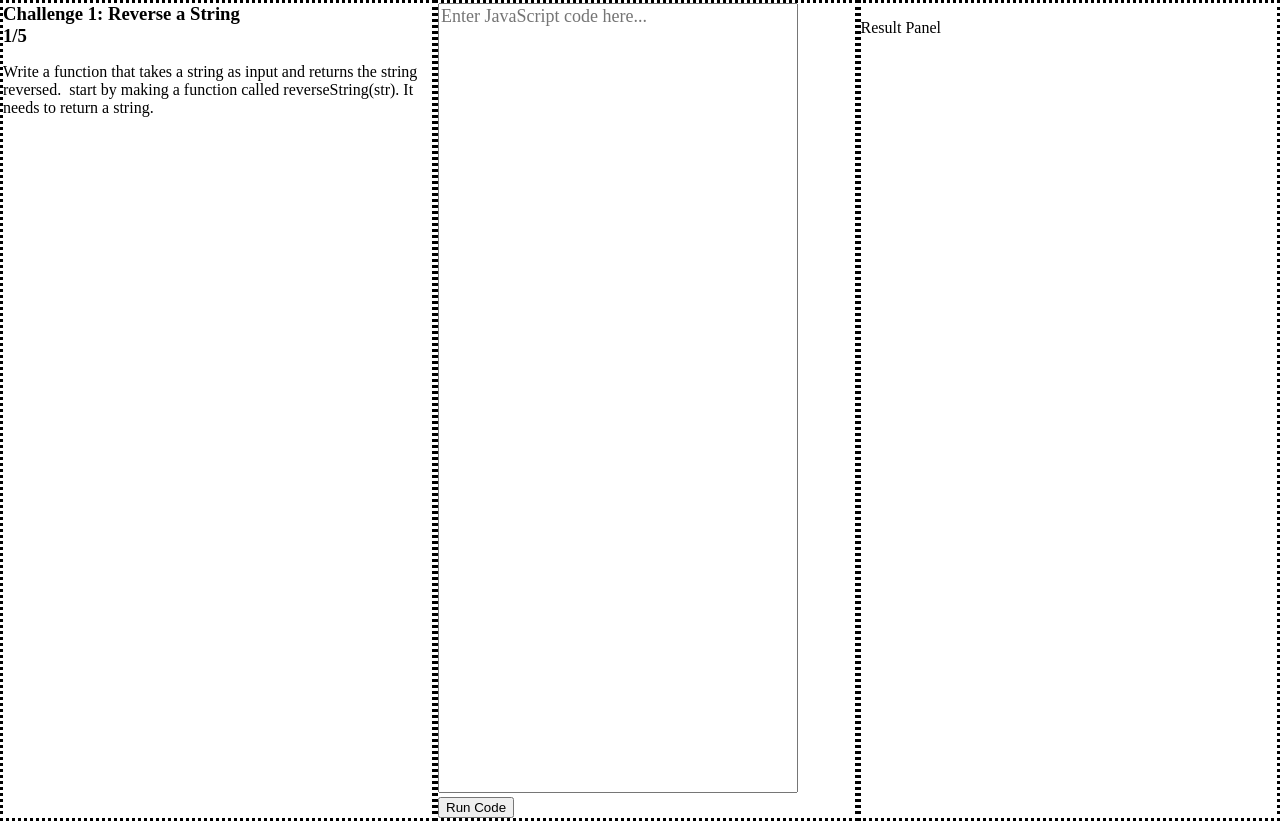
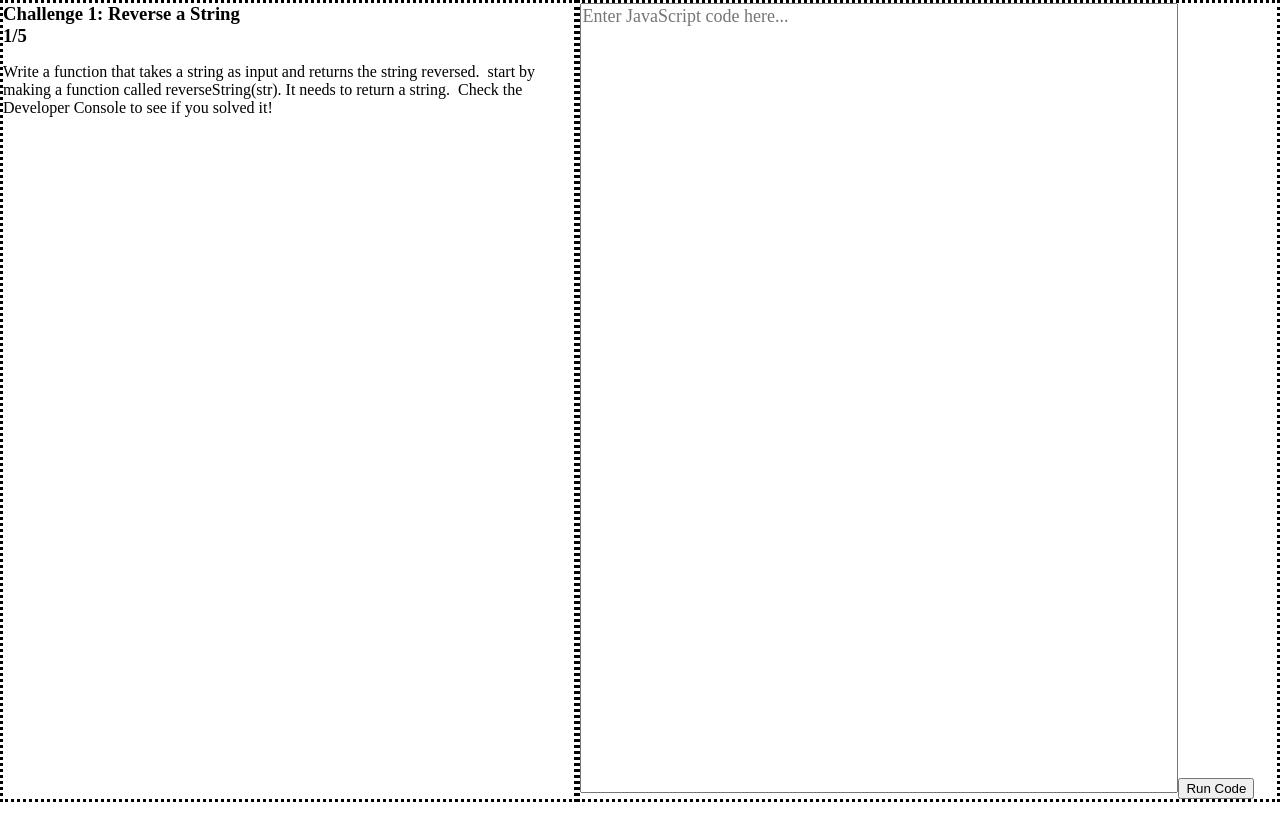
Before and after one commit to MarkDemidovs/-manabucode, a React (Vite) app in the folder frontend/: page /C1 in a window 1280 px wide. Built offline with nearby package versions, Linux system fonts and the light colour scheme; a web font is replaced by a local one.

Commit message:
results tab fix + results)

```diff
--- a/frontend/src/challanges/C1.jsx
+++ b/frontend/src/challanges/C1.jsx
@@ -1,18 +1,16 @@
 import CodePanel from "./codePanel";
 import InfoPanel from "./infoPanel";
-import ResultPanel from "./resultPanel";
 
 export default function C1() {
 	return (
 		<>
 			<div className="testPanels">
 				<InfoPanel title={"Challenge 1: Reverse a String"} description={
-                    "Write a function that takes a string as input and returns the string reversed.  start by making a function called reverseString(str). It needs to return a string."
+                    "Write a function that takes a string as input and returns the string reversed.  start by making a function called reverseString(str). It needs to return a string.  Check the Developer Console to see if you solved it!"
                     } difficulty={"1/5"}/>
-				<CodePanel defaultExecutionCode={'return reverseString("Helo");'} shouldBe={"olleH"} />
+				<CodePanel defaultExecutionCode={'return reverseString("Hello");'} shouldBe={"olleH"} />
 
 
-				<ResultPanel/>
 			</div>
 		</>
 	)
--- a/frontend/src/challanges/codePanel.jsx
+++ b/frontend/src/challanges/codePanel.jsx
@@ -5,7 +5,6 @@ export default function CodePanel({ defaultExecutionCode, shouldBe }) {
 
     const runCode = () => {
         try {
-            // Define code with an explicit return for the result of defaultExecutionCode
             const wrappedCode = `
                 ${code}
                 return (function() {
@@ -13,10 +12,9 @@ export default function CodePanel({ defaultExecutionCode, shouldBe }) {
                 })();
             `;
 
-            // Execute the code
             const result = new Function(wrappedCode)();
             console.log("Result:", result);
-            console.log("Should be:", shouldBe);
+            console.log("Should be:", "Stop trying to cheat!"); //shouldBe
 
             if (result === shouldBe.trim()) {
                 console.log("Solved!");
--- a/frontend/src/challanges/resultPanel.jsx
+++ /dev/null
@@ -1,5 +0,0 @@
-export default function ResultPanel() {
-    return (<div className="resultPanel">
-        <p>Result Panel</p>
-    </div>)
-}
--- a/frontend/src/index.css
+++ b/frontend/src/index.css
@@ -133,16 +133,16 @@ a {
 	flex-direction: row;
 }
 
-.infoPanel, .codePanel, .resultPanel{
+.infoPanel, .codePanel{
 	border: dotted;
 	min-height: 98dvh;
 }
-.codePanel, .resultPanel {
-	width: 33%;
+.codePanel {
+	width: 55%;
 }
 
 .infoPanel{
-	width: 34%;
+	width: 45%;
 }
 
 .codePanel textarea{
```
